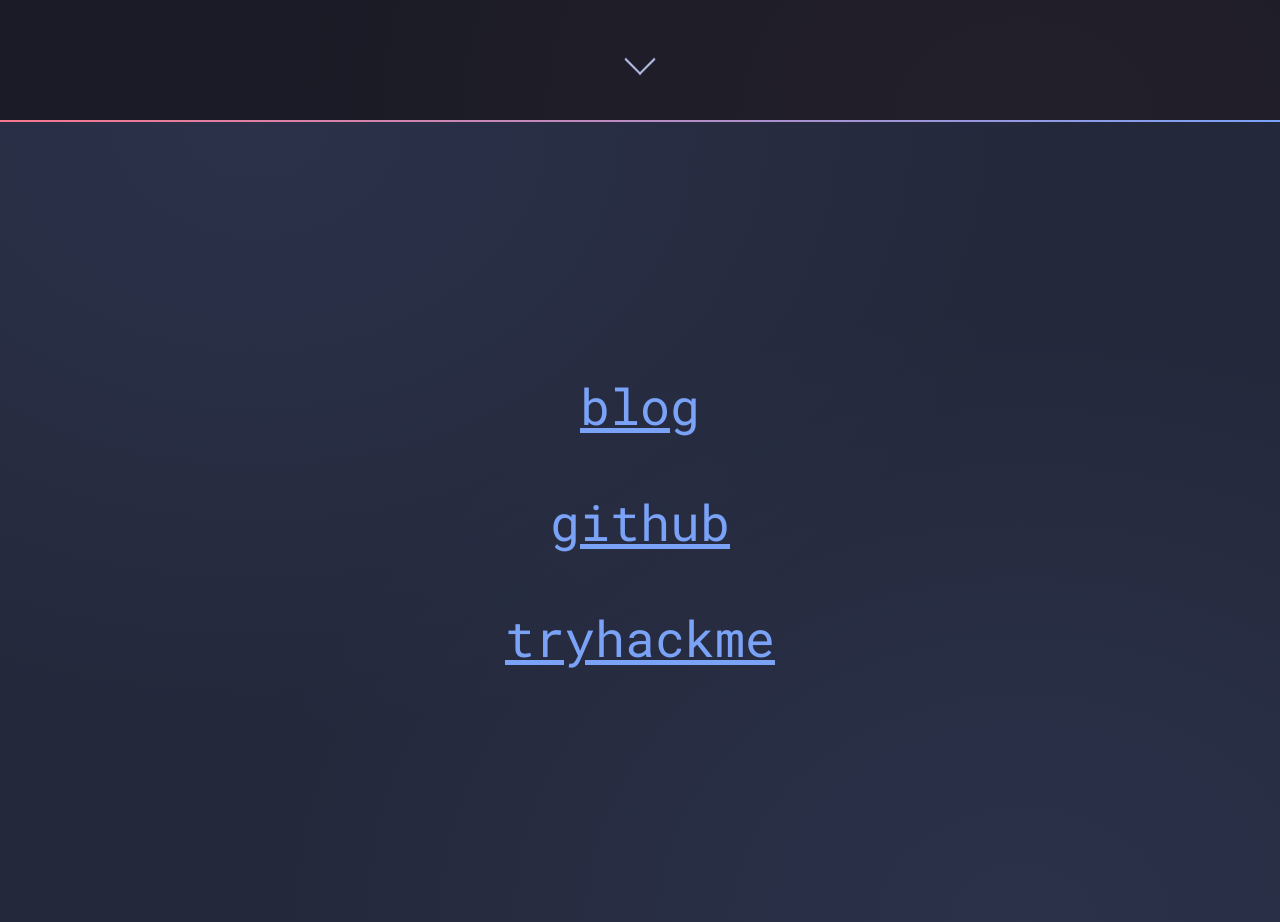
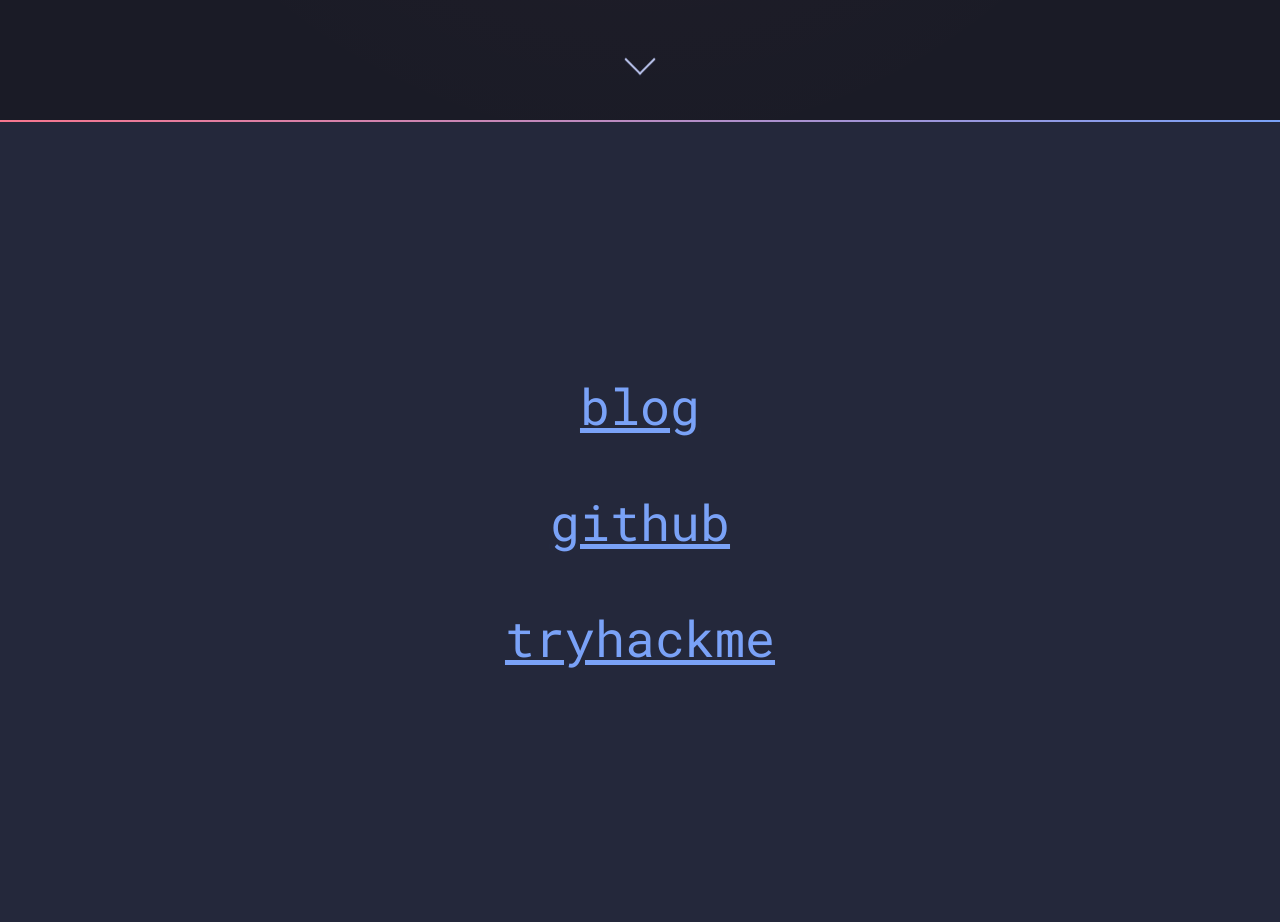
Before and after one commit to takibyte/takibyte.com, a plain HTML site: page index.html in a window 1280 px wide. Shown: the part 680-1602 px from the top of the page. Drawn offline with Linux system fonts and the light colour scheme.

Commit message:
Refactor styles

```diff
--- a/main.css
+++ b/main.css
@@ -59,8 +59,7 @@
   justify-content: center;
   gap: 1rem;
   background-image:
-    radial-gradient(ellipse at 20% 0%,rgba(247, 118, 142,.04) 0%,transparent 55%),
-    radial-gradient(ellipse at 80% 100%,rgba(247, 118, 142,.04) 0%,transparent 55%)
+    radial-gradient(ellipse at 50% 0%,rgba(247, 118, 142,.06) 0%,transparent 75%)
 }
 
 .link-tree {
@@ -70,17 +69,22 @@
     align-content: center;
     gap: 5rem;
     background-color: var(--overlay);
-    background-image:
-      radial-gradient(ellipse at 20% 0%,rgba(122, 162, 247,.08) 0%,transparent 55%),
-      radial-gradient(ellipse at 80% 100%,rgba(122, 162, 247,.08) 0%,transparent 55%)
 }
 
+/*
+a {
+  background-image: linear-gradient(90deg,#7aa2f7,#bb9af7);
+  color: transparent;
+  background-clip: text;
+}
+*/
+
 .divider {
-  position:relative;
-  bottom:0;
-  left:0;
-  right:0;
-  height:2px;
+  position: relative;
+  bottom: 0;
+  left: 0;
+  right: 0;
+  height: 2px;
   background-image: linear-gradient(90deg,#f7768e,#7aa2f7);
 }
 
```
